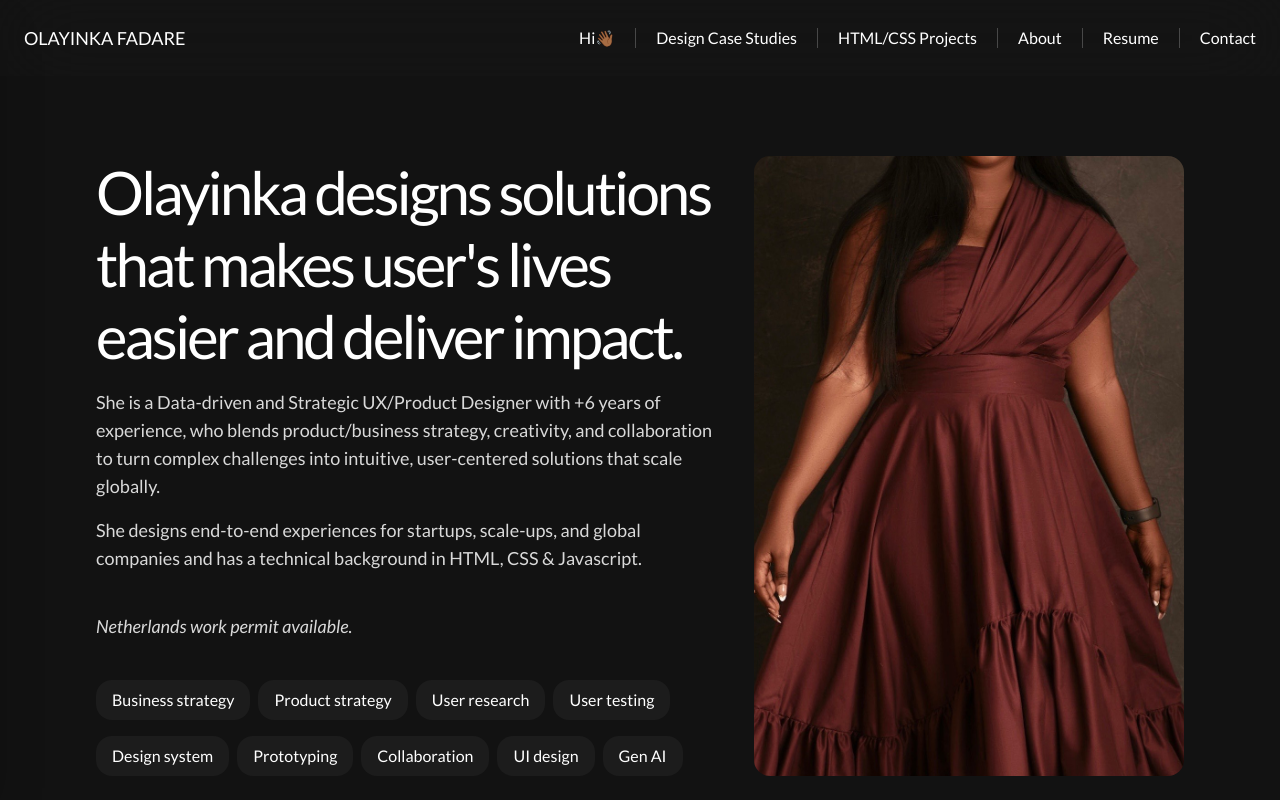
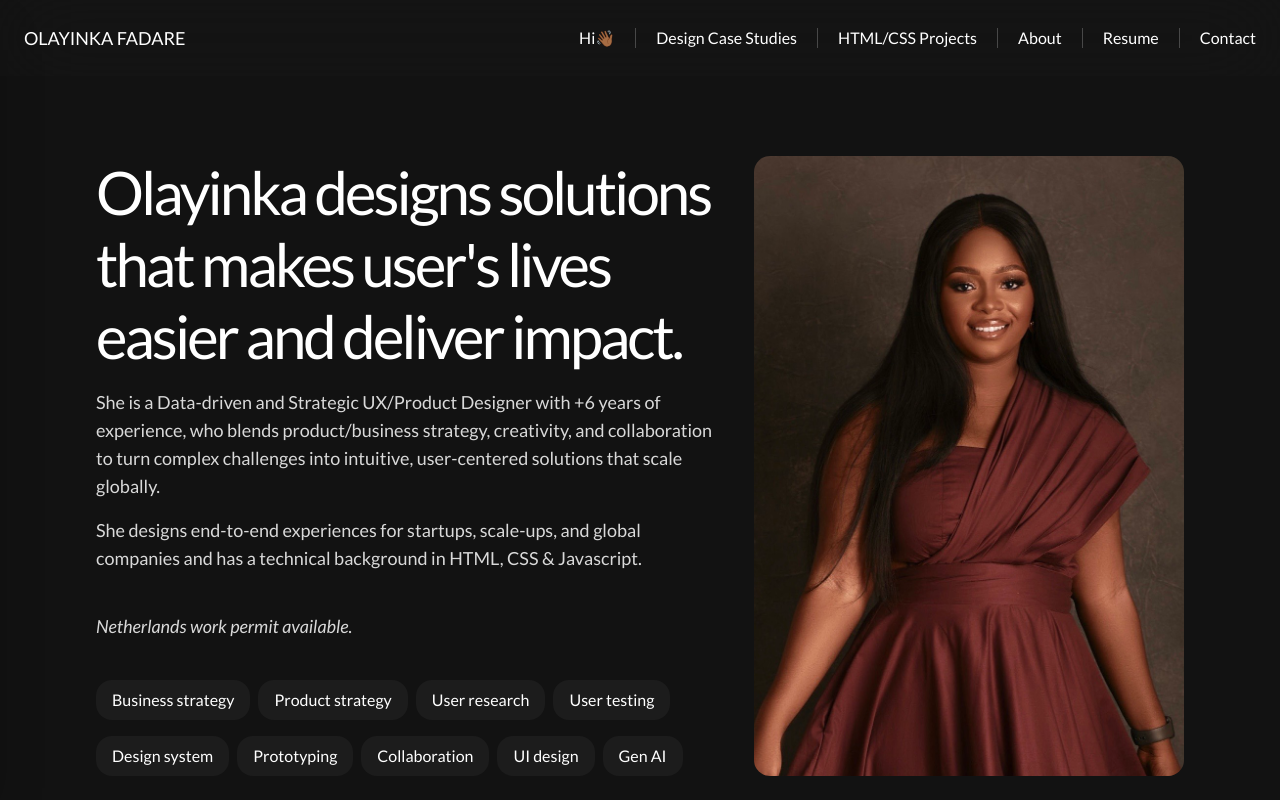
Before and after one commit to Adewole1/yinka-portfolio, a React (Vite) app: page / in a window 1280 px wide. Shown: the top 800 px of the page. Built offline with nearby package versions, Linux system fonts and the light colour scheme.

Commit message:
updated hero image and site image

```diff
--- a/src/App.tsx
+++ b/src/App.tsx
@@ -171,7 +171,7 @@ function App() {
                 </div>
               </div>
             </div>
-            <div className="rounded-xl lg:rounded-2xl w-full h-80 sm:h-[28rem] md:h-[30rem] lg:h-[36rem] xl:h-full bg-no-repeat bg-[auto_180%] bg-[center_top_-100px] md:bg-[auto_160%] lg:bg-[auto_160%] xl:bg-[auto_140%] md:bg-[center_top_-150px] lg:bg-[center_top_-200px] bg-[url('/src/assets/images/yinka.jpg')] xl:col-span-5"></div>
+            <div className="rounded-xl lg:rounded-2xl w-full h-80 min-[500px]:h-[28rem] md:h-[30rem] lg:h-[36rem] xl:h-full bg-no-repeat bg-cover bg-top md:bg-[auto_140%] lg:bg-[auto_120%] xl:bg-[auto_150%] md:bg-[center_top_-10px] lg:bg-[center_top_-20px] bg-[url('/src/assets/images/yinka.jpg')] xl:col-span-5"></div>
           </div>
           <div
             id="studies"
```
Also changed, not shown: public/yinka.png.
